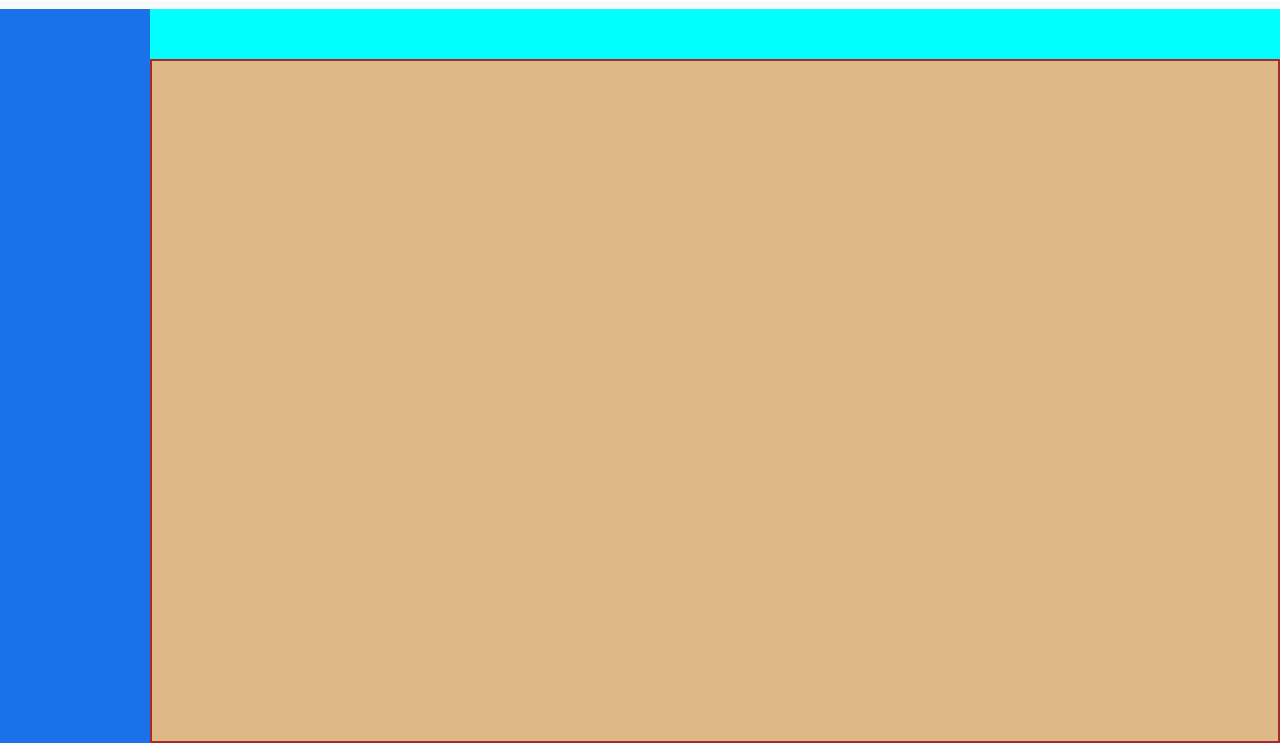
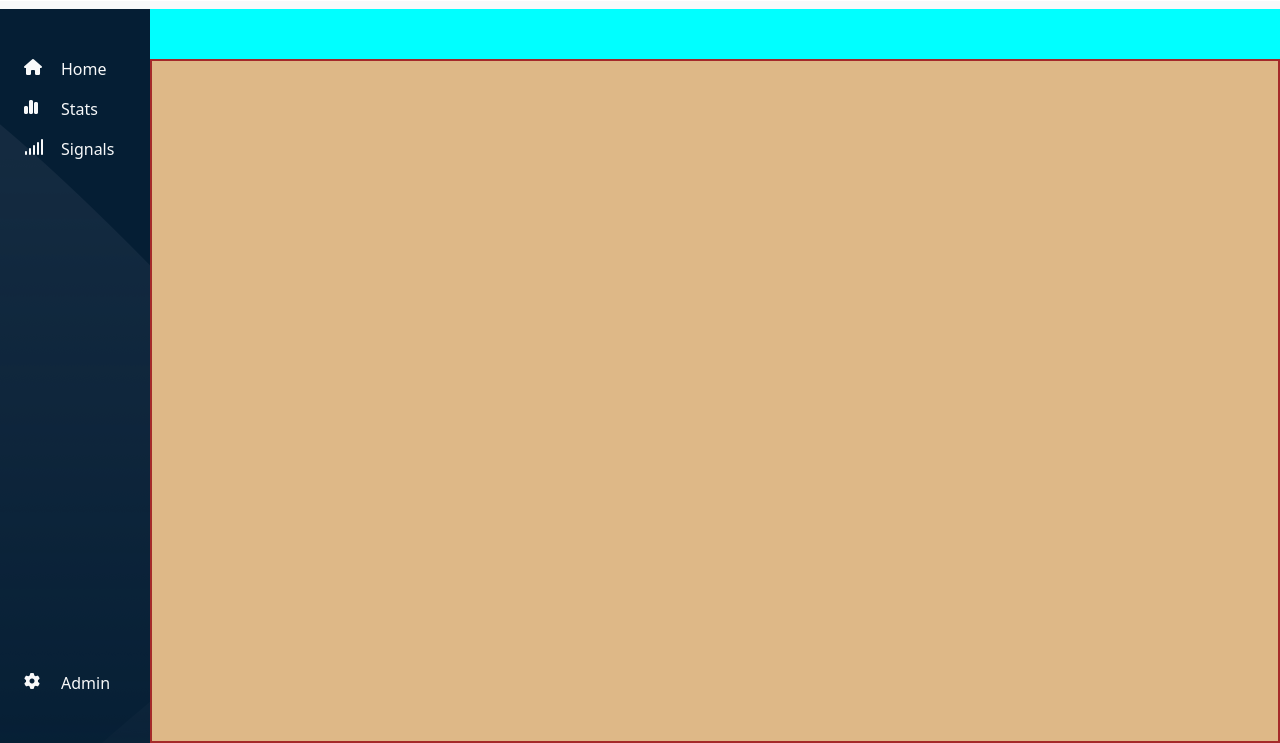
Before and after one commit to Michele-S2001/html-css-bootstrap-dashboard, a plain HTML site: page index.html in a window 1280 px wide. Shown: the part 57-800 px from the top of the page. Drawn offline with nearby package versions, Linux system fonts and the light colour scheme.

Commit message:
Feat: Navbar menu

```diff
--- a/css/style.css
+++ b/css/style.css
@@ -32,6 +32,7 @@ ul,
 ol {
     list-style: none;
     padding-left: 0;
+    margin-bottom: 0;
 }
 
 button {
@@ -88,25 +89,54 @@ figure > img {
     display: none;
 }
 
+/* NAVIGATION MENU */
+.master .ms_nav {
+    background-image: url(../img/sidebar-bg.png);
+    background-color: var(--blue);
+}
 
+.master .ms_nav__items .ms_nav__item {
+    width: 100%;
+    padding: 0 24px;
+    font-size: 1rem;
+}
+
+.ms_nav__items .ms_nav__item a {
+    display: flex;
+    gap: 1rem;
+    align-items: center;
+}
+
+.ms_nav__item .ms_nav-text {
+    display: none;
+}
+
+.ms_nav__item i {
+    width: 21px;
+    aspect-ratio: 1;
+}
 
 
 /* MEDIA QUERIES */
 @media screen and (min-width: 768px) {
-    .master .navigation {
+    .master .ms_nav {
         width: 150px;
     }
 
     .toolbar .toolbar__cta-tools .cta-tool:not(.bell) {
         display: block;
     }
+
+    .ms_nav__item .ms_nav-text {
+        display: inline-block;
+    }
 }
 
 
 /* DEBUG */
-.debug #app {
+/* .debug #app {
     background-color: green;
-}
+} */
 
 /* .debug .toolbar {
     border: 3px solid black;
--- a/index.html
+++ b/index.html
@@ -60,7 +60,34 @@
         <!-- master content -->
         <div class="master flex-grow-1 d-flex">
             <!-- nav -->
-            <nav class="navigation h-100 flex-shrink-0 overflow-hidden"></nav>
+            <nav class="ms_nav h-100 flex-shrink-0 overflow-hidden">
+                <ul class="ms_nav__items py-5 text-light d-flex flex-column gap-3 h-100">
+                    <li class="ms_nav__item">
+                        <a href="#">
+                            <i class="fa-solid fa-house"></i>
+                            <span class="ms_nav-text">Home</span>
+                        </a>
+                    </li>
+                    <li class="ms_nav__item">
+                        <a href="#">
+                            <i class="fa-solid fa-chart-simple"></i>
+                            <span class="ms_nav-text">Stats</span>
+                        </a>
+                    </li>
+                    <li class="ms_nav__item">
+                        <a href="#">
+                            <i class="fa-solid fa-signal"></i>
+                            <span class="ms_nav-text">Signals</span>
+                        </a>
+                    </li>
+                    <li class="ms_nav__item mt-auto">
+                        <a href="#">
+                            <i class="fa-solid fa-gear"></i>
+                            <span class="ms_nav-text">Admin</span>
+                        </a>
+                    </li>
+                </ul>
+            </nav>
             <!-- ending nav -->
 
             <!-- main content -->
```
